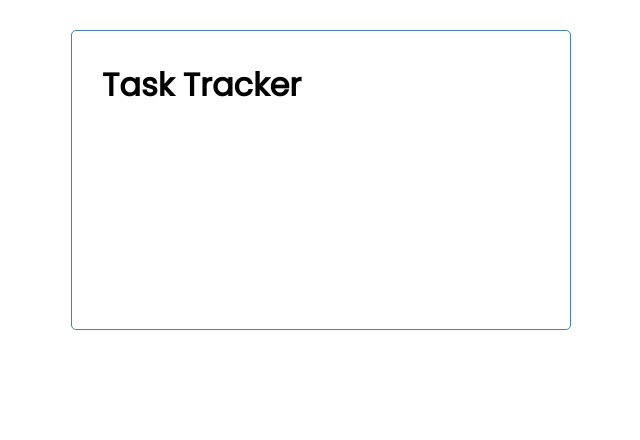
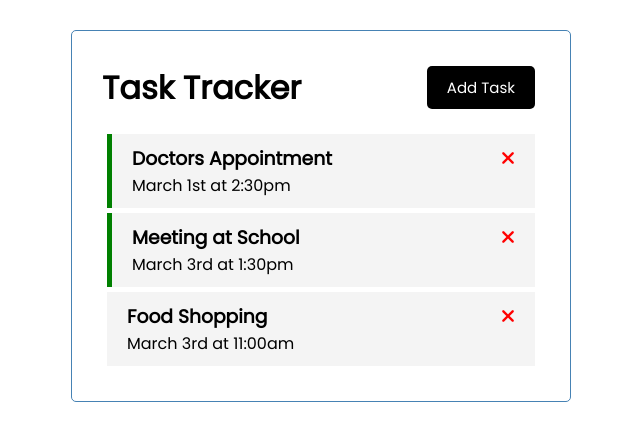
Before and after one commit to giochagelishvili/vue-to-do, a Vue app: page / in a window 1280 px wide. Shown: the top 440 px of the page, without its empty margins (319-959 px from the left). Built offline with nearby package versions, Linux system fonts and the light colour scheme.

Commit message:
add tasks component

```diff
--- a/public/index.html
+++ b/public/index.html
@@ -4,6 +4,11 @@
     <meta charset="utf-8">
     <meta http-equiv="X-UA-Compatible" content="IE=edge">
     <meta name="viewport" content="width=device-width,initial-scale=1.0">
+
+    <link rel="stylesheet" href="https://cdnjs.cloudflare.com/ajax/libs/font-awesome/6.4.2/css/all.min.css"
+      integrity="sha512-z3gLpd7yknf1YoNbCzqRKc4qyor8gaKU1qmn+CShxbuBusANI9QpRohGBreCFkKxLhei6S9CQXFEbbKuqLg0DA=="
+      crossorigin="anonymous" referrerpolicy="no-referrer" />
+
     <link rel="icon" href="<%= BASE_URL %>favicon.ico">
     <title><%= htmlWebpackPlugin.options.title %></title>
   </head>
--- a/src/App.vue
+++ b/src/App.vue
@@ -1,16 +1,46 @@
 <template>
   <div class="container">
     <Header title="Task Tracker" />
+    <Tasks :tasks="tasks" />
   </div>
 </template>
 
 <script>
 import Header from "./components/Header.vue";
+import Tasks from "./components/Tasks.vue";
 
 export default {
   name: "App",
   components: {
     Header,
+    Tasks,
+  },
+  data() {
+    return {
+      tasks: [],
+    };
+  },
+  created() {
+    this.tasks = [
+      {
+        id: 1,
+        text: "Doctors Appointment",
+        day: "March 1st at 2:30pm",
+        reminder: true,
+      },
+      {
+        id: 2,
+        text: "Meeting at School",
+        day: "March 3rd at 1:30pm",
+        reminder: true,
+      },
+      {
+        id: 3,
+        text: "Food Shopping",
+        day: "March 3rd at 11:00am",
+        reminder: false,
+      },
+    ];
   },
 };
 </script>
--- /dev/null
+++ b/src/components/Button.vue
@@ -0,0 +1,20 @@
+<template>
+  <button @click="onClick()" :style="{ background: color }" class="btn">
+    {{ text }}
+  </button>
+</template>
+
+<script>
+export default {
+  name: "Button",
+  props: {
+    text: String,
+    color: String,
+  },
+  methods: {
+    onClick() {
+      console.log("click");
+    },
+  },
+};
+</script>
--- a/src/components/Header.vue
+++ b/src/components/Header.vue
@@ -1,14 +1,20 @@
 <template>
   <header>
     <h1>{{ title }}</h1>
+    <Button text="Add Task" color="black" />
   </header>
 </template>
 
 <script>
+import Button from "./Button.vue";
+
 export default {
   name: "Header",
   props: {
     title: String,
+  },
+  components: {
+    Button,
   },
 };
 </script>
--- /dev/null
+++ b/src/components/Task.vue
@@ -0,0 +1,38 @@
+<template>
+  <div :class="[task.reminder ? 'reminder' : '', 'task']">
+    <h3>{{ task.text }} <i class="fas fa-times"></i></h3>
+    <p>{{ task.day }}</p>
+  </div>
+</template>
+
+<script>
+export default {
+  name: "Task",
+  props: {
+    task: Object,
+  },
+};
+</script>
+
+<style scoped>
+.fas {
+  color: red;
+}
+
+.task {
+  background: #f4f4f4;
+  margin: 5px;
+  padding: 10px 20px;
+  cursor: pointer;
+}
+
+.task.reminder {
+  border-left: 5px solid green;
+}
+
+.task h3 {
+  display: flex;
+  align-items: center;
+  justify-content: space-between;
+}
+</style>
--- /dev/null
+++ b/src/components/Tasks.vue
@@ -0,0 +1,19 @@
+<template>
+  <div v-for="task in tasks" :key="task.id">
+    <Task :task="task" />
+  </div>
+</template>
+
+<script>
+import Task from "./Task.vue";
+
+export default {
+  name: "Tasks",
+  props: {
+    tasks: Array,
+  },
+  components: {
+    Task,
+  },
+};
+</script>
```
